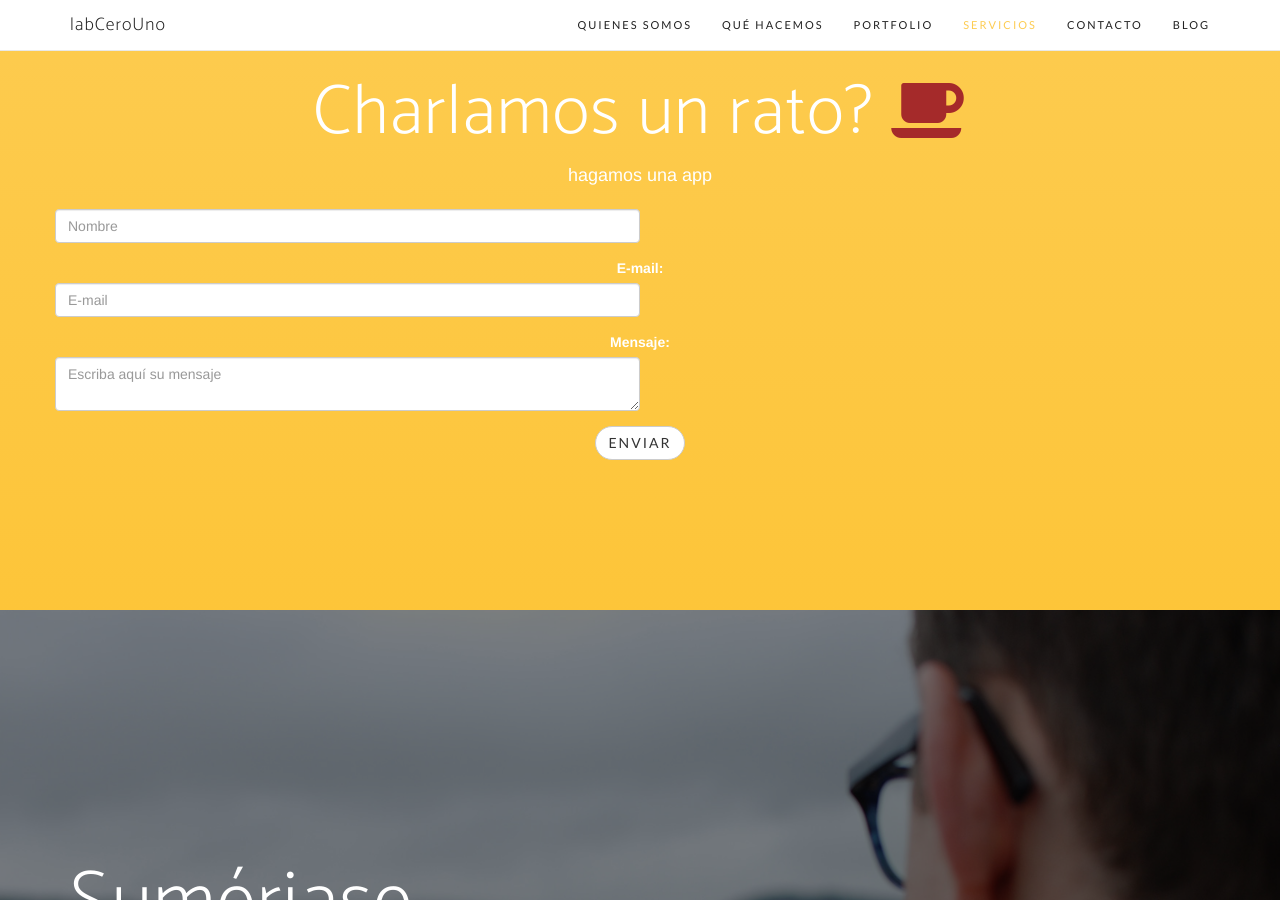
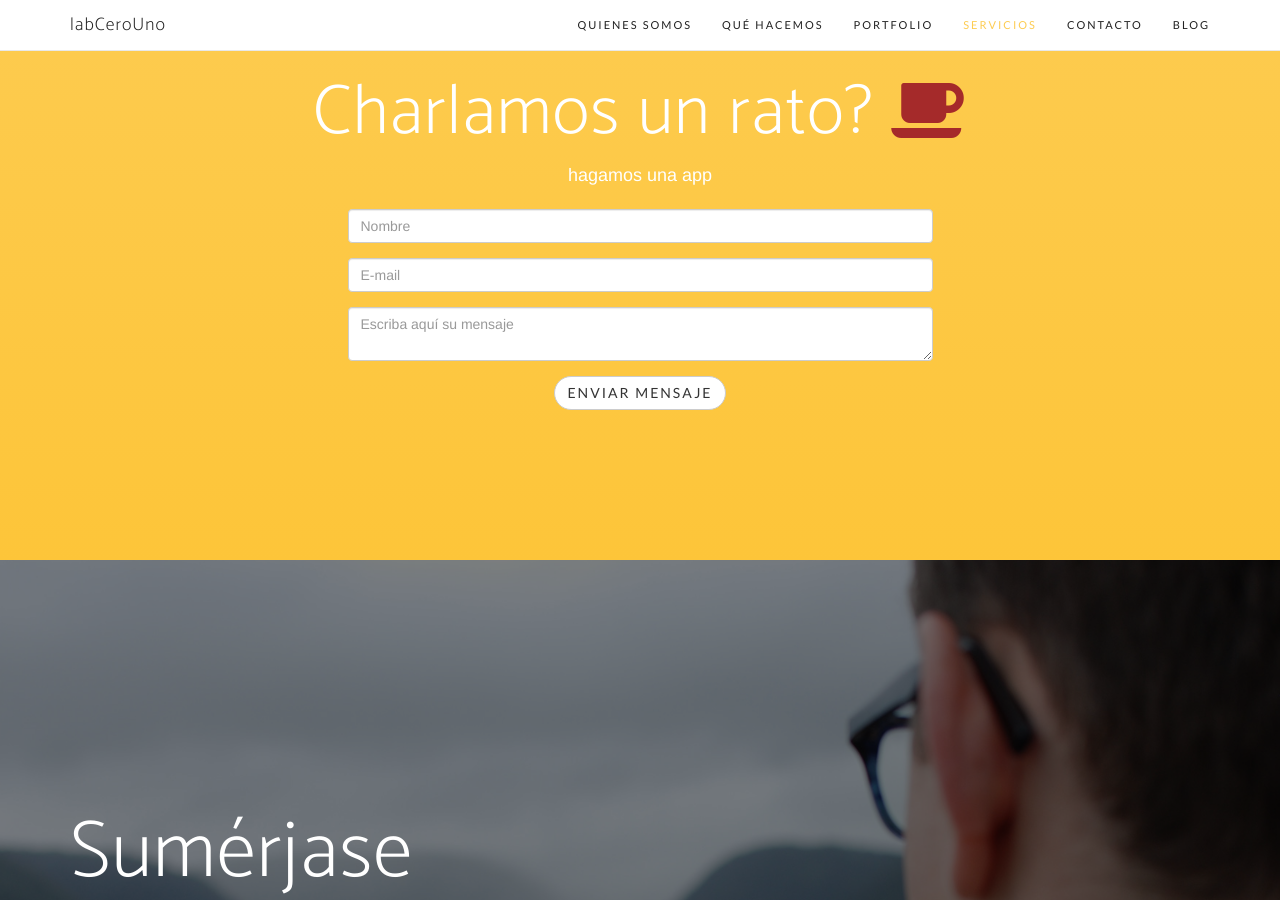
Before and after one commit to eldersoares/eldersoares.github.io, a Jekyll site: the page built from index.html, in a window 1280 px wide and 900 px high, scrolled down 4331 px. Built offline with Jekyll 4.4.1, drawn with Linux system fonts in a browser that asks for light colours; nearby versions of some CDN libraries; some web fonts are replaced; the list of posts is cut into pages by our own code.

Commit message:
Form without labels and centered

```diff
--- a/_includes/contacto.html
+++ b/_includes/contacto.html
@@ -6,18 +6,18 @@
                 <p>hagamos una app</p>
             </div>
 			<form action="http://labcerouno.com/contacto.php" method="POST">
+			<div align="center">
 				<div class="form-group">
 					<input name="nombre" type="text" class="form-control" style="width: 50%" id="nombre" placeholder="Nombre"/>
 				</div>
 				<div class="form-group">
-				<label for="email">E-mail:</label><br/>
 					<input name="email" type="email" class="form-control" style="width: 50%" id="email" placeholder="E-mail"/>
 				</div>
 				<div class="form-group">
-				<label for="message">Mensaje:</label><br/>
 					<textarea name="msj" class="form-control" id="msj" style="width: 50%" placeholder="Escriba aquí su mensaje"></textarea>
 				</div>
-			<input class="btn btn-default" type="submit" value="ENVIAR" />
+			</div>
+			<input class="btn btn-default" type="submit" value="ENVIAR MENSAJE" />
         </div>
     </div>
 </section>
```
Lines whose indentation alone changed are shown as unchanged.
